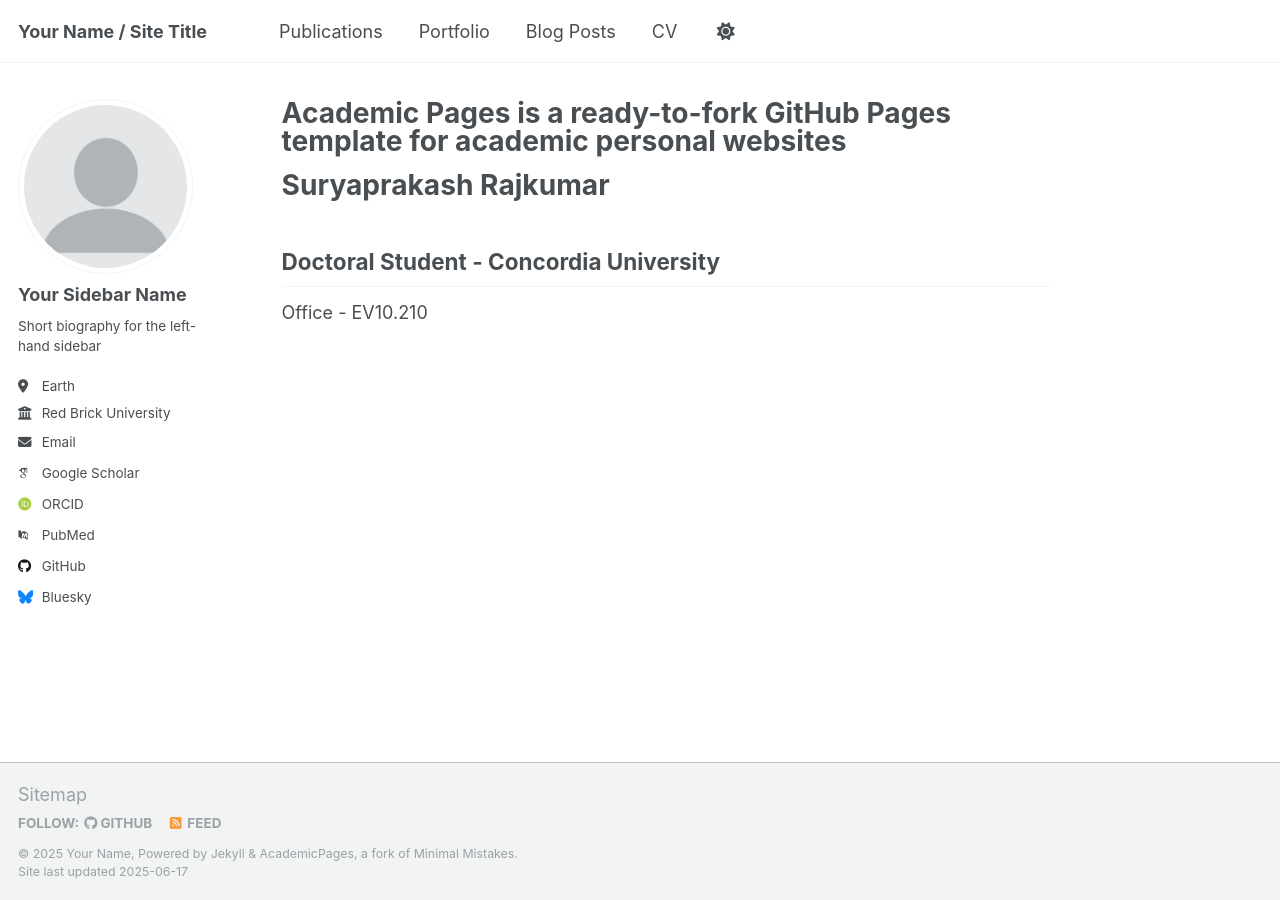
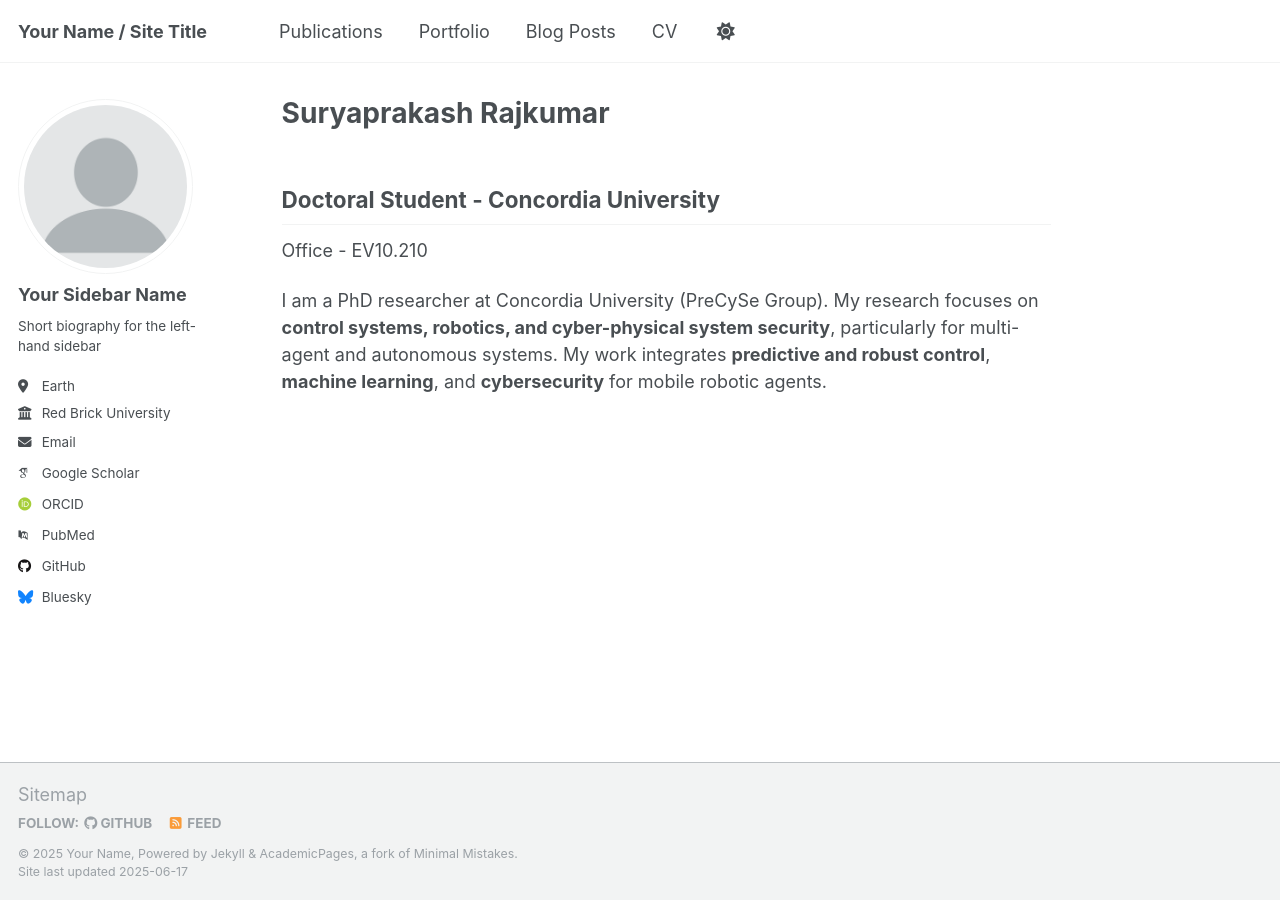
Before and after one commit to suryaprakashrajkumar/suryaprakashrajkumar.github.io, a Jekyll site: the page built from _pages/about.md, in a window 1280 px wide. Built offline with Jekyll 4.4.1, drawn with Linux system fonts in a browser that asks for light colours; some web fonts are replaced.

Commit message:
Update _pages/about.md

```diff
--- a/_pages/about.md
+++ b/_pages/about.md
@@ -1,13 +1,13 @@
 ---
 permalink: /
-title: "Academic Pages is a ready-to-fork GitHub Pages template for academic personal websites"
+title: "Suryaprakash Rajkumar "
 author_profile: true
 redirect_from:
   - /about/
   - /about.html
 ---
-# Suryaprakash Rajkumar
-
 ## Doctoral Student - Concordia University
 
 Office - EV10.210
+
+I am a PhD researcher at Concordia University (PreCySe Group). My research focuses on **control systems, robotics, and cyber-physical system security**, particularly for multi-agent and autonomous systems. My work integrates **predictive and robust control**, **machine learning**, and **cybersecurity** for mobile robotic agents.
```
